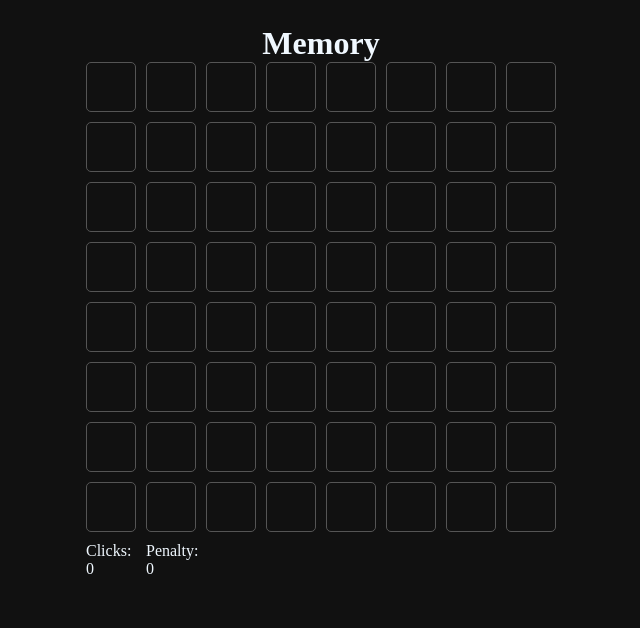
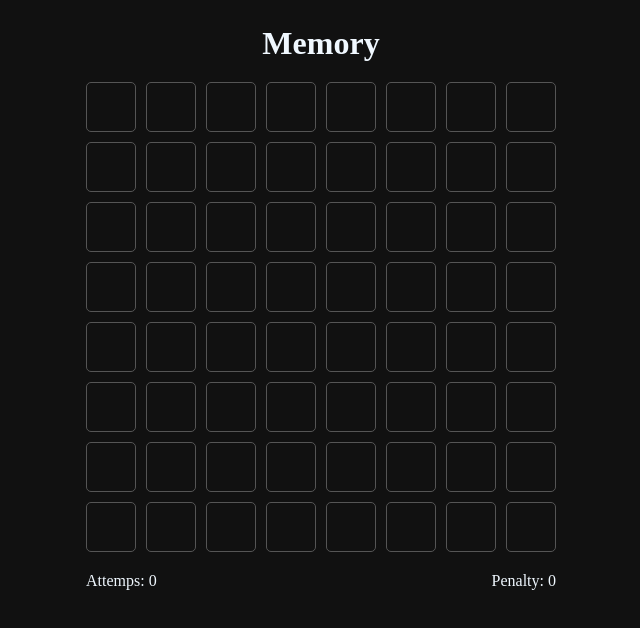
Before and after one commit to teebee78/ng-memory, an Angular app: page / in a window 1280 px wide. Shown: the top 628 px of the page, without its empty margins (319-959 px from the left). Built offline with nearby package versions, Linux system fonts and the light colour scheme; a web font is replaced by a local one.

Commit message:
styling and scores

```diff
--- a/src/app/app.component.scss
+++ b/src/app/app.component.scss
@@ -3,4 +3,5 @@
   display: flex;
   flex-direction: column;
   align-items: center;
+  gap: 20px;
 }
--- a/src/app/board/board.component.html
+++ b/src/app/board/board.component.html
@@ -1,10 +1,14 @@
+<section class="board">
   @for (symbol of cards(); track $index; let index = $index) {
   <app-card
     [symbol]="symbol"
-  [flipped]="flippedIndices().includes(index)"
+    [flipped]="flippedIndices.includes(index)"
     (flippedChange)="onFlip(index)"
-  [discovered]="discovered().includes(symbol)"
+    [discovered]="discoveredSymbols.includes(symbol)"
   />
   }
-<span>Clicks: {{ numberOfAttempts() }}</span>
+</section>
+<section class="stats">
+  <span>Attemps: {{ attempts }}</span>
   <span>Penalty: {{ penalty }}</span>
+</section>
--- a/src/app/board/board.component.scss
+++ b/src/app/board/board.component.scss
@@ -1,7 +1,17 @@
 :host {
   --cell-size: 50px;
-  display: grid;
-  grid-template-columns: repeat(8, var(--cell-size));
-  gap: 10px;
-  grid-auto-rows: var(--cell-size);
+  display: flex;
+  flex-direction: column;
+  gap: 20px;
+  .board {
+    display: grid;
+    grid-template-columns: repeat(8, var(--cell-size));
+    gap: 10px;
+    grid-auto-rows: var(--cell-size);
+  }
+
+  .stats {
+    display: flex;
+    justify-content: space-between;
+  }
 }
--- a/src/app/board/board.component.ts
+++ b/src/app/board/board.component.ts
@@ -6,6 +6,7 @@ import {
 } from '@angular/core';
 import { JsonPipe } from '@angular/common';
 import { CardComponent } from '../card/card.component';
+import { createFind } from 'rxjs/internal/operators/find';
 
 @Component({
   selector: 'app-board',
@@ -16,59 +17,33 @@ import { CardComponent } from '../card/card.component';
 })
 export class BoardComponent {
   cards = input.required<string[]>();
-  flipHistory = signal<number[]>([]);
 
   flips: Array<{index: number, symbol: string}> = [];
-
+  discoveredSymbols: string[] = [];
+  flippedIndices: number[] = [];
+  attempts = 0;
   penalty = 0;
 
-
-  discovered = computed(() => {
-    const flipedSymbols = this.flipHistory()
-      .map((each) => this.cards().at(each))
-      .sort();
-
-    const discoveredSymbols: string[] = [];
-    for (
-      let index = 0;
-      index < this.flipHistory().length - 1 - (this.flipHistory().length & 1);
-      index++
-    ) {
-      if (
-        this.flipHistory().length > 1 &&
-        this.flipHistory()[index] !== this.flipHistory()[index + 1] &&
-        this.cards()[this.flipHistory()[index]] ===
-          this.cards()[this.flipHistory()[index + 1]]
-      ) {
-        discoveredSymbols.push(this.cards()[this.flipHistory()[index]]!);
-      }
-    }
-    return discoveredSymbols;
-  });
-
-  flippedIndices = computed(() => {
-    return this.flipHistory().length & 1
-      ? this.flipHistory().slice(-1)
-      : this.flipHistory().slice(-2);
-  });
-
-  numberOfAttempts = computed(() => this.flipHistory().length);
-
   onFlip(cardIndex: number): void {
-    const [last] = this.flipHistory().slice(-1);
-    if (last === cardIndex) {
+    const [last] = this.flips.slice(-1);
+    if (this.flippedIndices.includes(cardIndex)) { // the clicked card is already flipped.
+      this.flippedIndices = this.flips.length % 2 == 0 ? [] : this.flippedIndices;
       return;
     }
-    this.flipHistory.update((current) => current.concat(cardIndex));
 
-
-    // new way without internal signals
     this.flips.push({index: cardIndex, symbol: this.cards().at(cardIndex)!});
     if (this.flips.length % 2 == 0) {
-      var [first, second] = this.flips.slice(-2);
-      if (first.symbol !== second.symbol) {
-        this.penalty += this.flips.filter(({symbol}) => symbol === second.symbol).length - 1;;
+      this.attempts++;
+      var [secondLastFlip, lastFlip] = this.flips.slice(-2);
+      this.flippedIndices = [secondLastFlip.index, lastFlip.index];
+      if (secondLastFlip.symbol !== lastFlip.symbol) {
+        this.penalty += this.flips.filter(({symbol}) => symbol === lastFlip.symbol).length - 1;;
+      } else {
+        this.discoveredSymbols.push(secondLastFlip.symbol);
       }
+    } else {
+      var [lastFlip] = this.flips.slice(-1);
+      this.flippedIndices = lastFlip ? [lastFlip.index] : [];
     }
   }
 }
```
Lines whose indentation alone changed are shown as unchanged.
